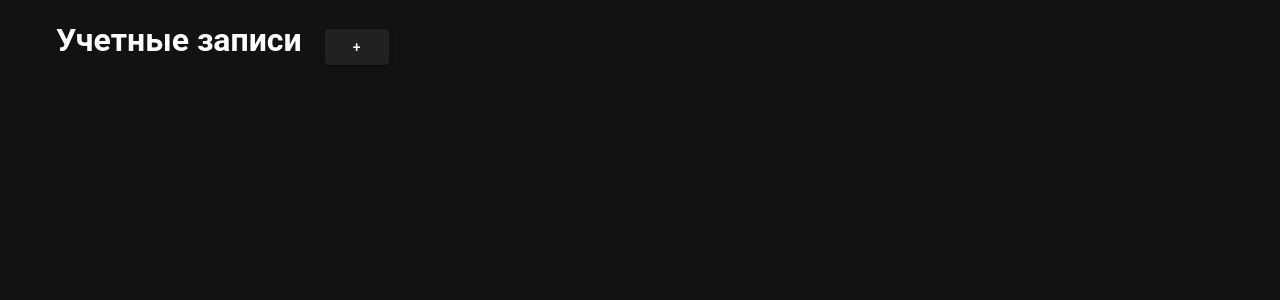
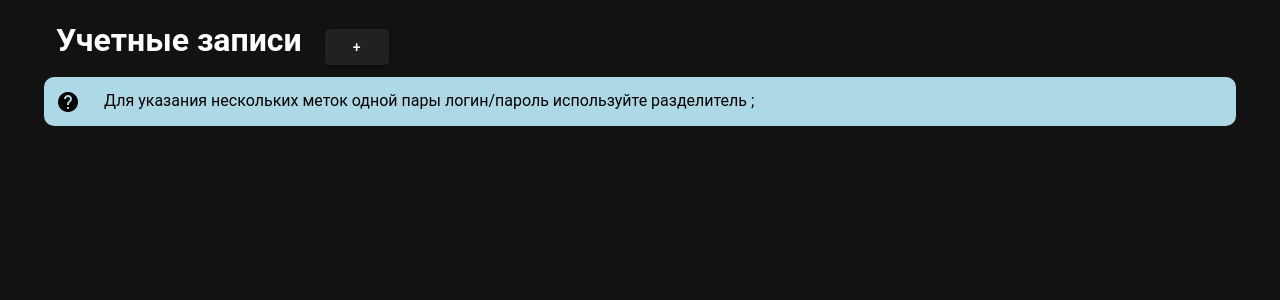
Before and after one commit to MichaelBorisov01/accounts, a Vue app: page / in a window 1280 px wide. Shown: the top 300 px of the page. Built offline with nearby package versions, Linux system fonts and the light colour scheme.

Commit message:
Валидация по кол-ву символов, подсказка для поля "Метка"

```diff
--- a/src/components/AccountForm.vue
+++ b/src/components/AccountForm.vue
@@ -10,6 +10,18 @@
         </v-btn>
       </v-col>
     </v-row>
+
+    <v-row class="info-block">
+      <v-col cols="auto">
+        <v-icon color="black">
+          mdi-help-circle
+        </v-icon>
+      </v-col>
+      <v-col>
+        <span style="color: black">Для указания нескольких меток одной пары логин/пароль используйте разделитель ;</span>
+      </v-col>
+    </v-row>
+
     <v-row
       v-for="(account, index) in accounts"
       :key="index"
@@ -19,9 +31,8 @@
         <v-text-field
           v-model="formattedLabels[index]"
           label="Метка"
-          :counter="50"
           :error-messages="getErrorMessages(index, 'label')"
-          @blur="updateAccount(index, account)"
+          @blur="validateLabel(index)"
         />
       </v-col>
       <v-col>
@@ -76,7 +87,7 @@
 import {computed} from 'vue';
 import {useAccountStore} from '@/stores/accounts';
 
-let accountStore = useAccountStore();
+const accountStore = useAccountStore();
 const accountTypes = ['LDAP', 'Локальная'];
 
 const addAccount = () => {
@@ -94,6 +105,18 @@ const togglePasswordVisibility = (index: number) => {
   account.passwordVisible = !account.passwordVisible;
 };
 
+const validateLabel = (index: number) => {
+  const accountStore = useAccountStore();
+  const account = accountStore.accounts[index];
+  account.labelError = '';
+  if (formattedLabels.value[index].length > 50) {
+    account.labelError = 'Метка не должна превышать 50 символов';
+  }
+
+  if (!account.labelError) {
+    updateAccount(index, account);
+  }
+};
 
 const validateLogin = (index: number) => {
   const accountStore = useAccountStore();
@@ -103,6 +126,8 @@ const validateLogin = (index: number) => {
 
   if (!account.login) {
     account.loginError = 'Логин обязателен для заполнения';
+  } else if (account.login.length > 100) {
+    account.loginError = 'Логин не должен превышать 100 символов';
   }
 
   if (!account.loginError) {
@@ -118,7 +143,10 @@ const validatePassword = (index: number) => {
 
   if (account.type === 'Локальная' && !account.password) {
     account.passwordError = 'Пароль обязателен для заполнения';
+  } else if (account.password && account.password.length > 100) {
+    account.passwordError = 'Пароль не должен превышать 100 символов';
   }
+
   if (!account.passwordError) {
     updateAccount(index, account);
   }
@@ -155,6 +183,9 @@ const getErrorMessages = (index: number, field: string) => {
   if (field === 'password') {
     return account.passwordError ? [account.passwordError] : [];
   }
+  if (field === 'label') {
+    return account.labelError ? [account.labelError] : [];
+  }
   return [];
 };
 
@@ -174,4 +205,10 @@ const accounts = computed(() => accountStore.accounts);
 .login_field {
   flex-grow: 1;
 }
+
+.info-block {
+  background-color: lightblue;
+  margin-bottom: 10px;
+  border-radius: 10px;
+}
 </style>
--- a/src/stores/accounts.ts
+++ b/src/stores/accounts.ts
@@ -8,6 +8,7 @@ interface Account {
   password: string | null;
   loginError?: string | null;
   passwordError?: string | null;
+  labelError?: string | null;
   passwordVisible: boolean | null;
 }
 
```
